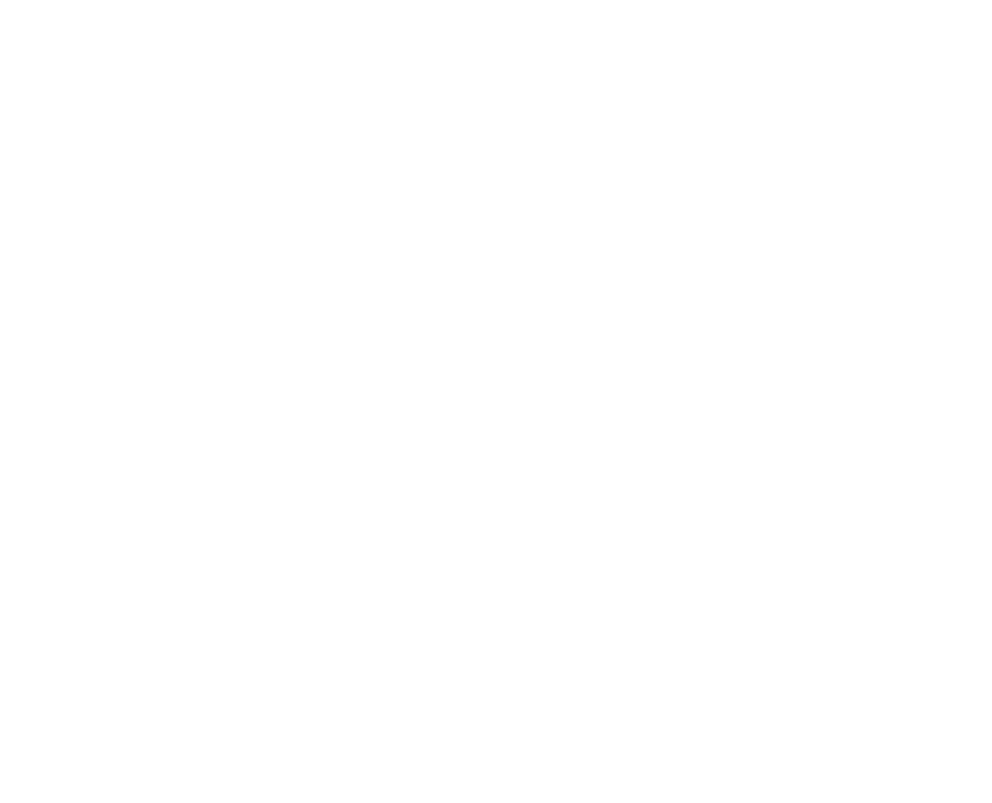
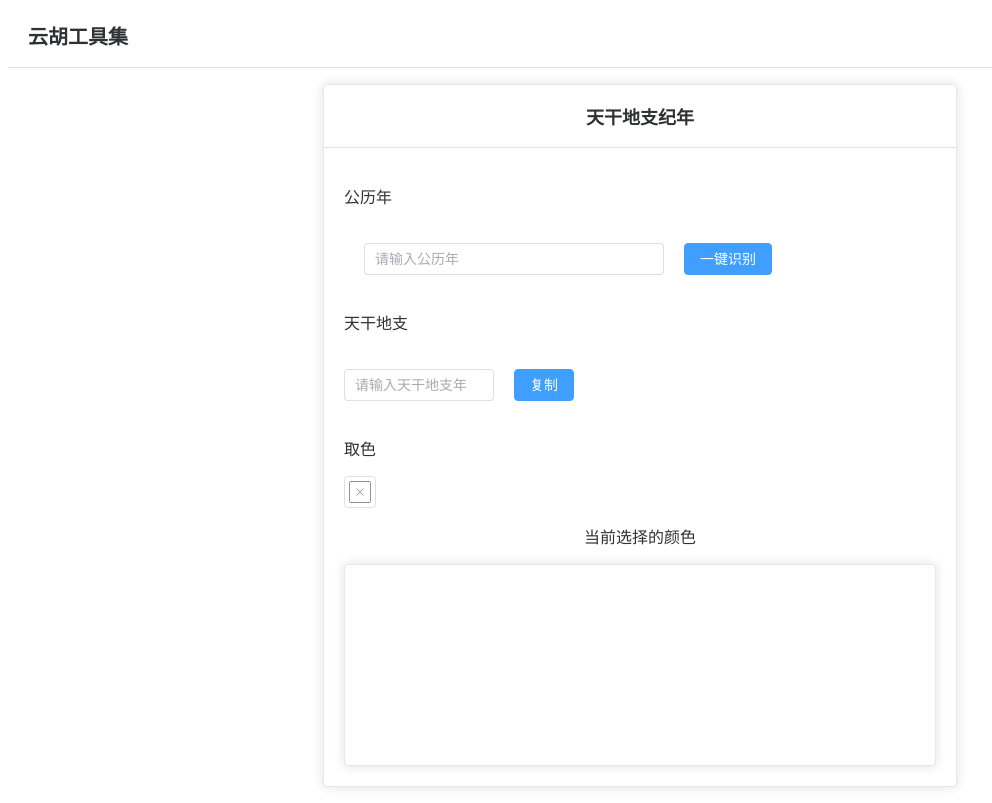
Before and after one commit to stevenling/interesting-util-client, a Vue app: page /heavenlyStemsAndEarthlyBranches in a window 1280 px wide. Before the commit this address had no page. Shown: the whole page, without its empty margins (0-992 px from the left). Built offline with nearby package versions, Linux system fonts and the light colour scheme; what @highlightjs/vue-plugin would draw is missing.

Commit message:
feat: add heavenly stems

```diff
--- a/src/components/ColorConvert.vue
+++ b/src/components/ColorConvert.vue
@@ -16,32 +16,49 @@
           <div class="rgb-title-class">
             <p>RGB</p>
             <div class="smart-recognize-class">
-
               <el-tooltip class="box-item" effect="light" placement="left-start">
                 <template #content>
-                                    1. 识别 (30, 80, 255) 格式<br />2. 识别 rgb(30, 80, 255) 或者 RGB(30, 80, 255) 格式
-                                    <br /> 3. 识别 30, 80, 255 格式
-                                    <br /> 4. 识别 30 80 255 格式
+                  1. 识别 (30, 80, 255) 格式<br />2. 识别 rgb(30, 80, 255) 或者 RGB(30,
+                  80, 255) 格式 <br />
+                  3. 识别 30, 80, 255 格式 <br />
+                  4. 识别 30 80 255 格式
                 </template>
                 <el-text @mouseenter="showSmartRecognizeTip">智能识别</el-text>
               </el-tooltip>
 
-                            <el-input class="el-input-class" v-model="inputRgbColor" placeholder="请输入 RGB 颜色值" clearable />
+              <el-input
+                class="el-input-class"
+                v-model="inputRgbColor"
+                placeholder="请输入 RGB 颜色值"
+                clearable
+              />
               <el-button type="primary" @click="clickRecognize">一键识别</el-button>
             </div>
 
             <div class="single-rgb-class">
               <el-text>R: </el-text>
-                            <el-input class="el-input-single-class" v-model="inputRedColor" placeholder="请输入红色像素值"
-                                clearable />
+              <el-input
+                class="el-input-single-class"
+                v-model="inputRedColor"
+                placeholder="请输入红色像素值"
+                clearable
+              />
 
               <el-text>G: </el-text>
-                            <el-input class="el-input-single-class" v-model="inputGreenColor" placeholder="请输入绿色像素值"
-                                clearable />
+              <el-input
+                class="el-input-single-class"
+                v-model="inputGreenColor"
+                placeholder="请输入绿色像素值"
+                clearable
+              />
 
               <el-text>B: </el-text>
-                            <el-input class="el-input-single-class" v-model="inputBlueColor" placeholder="请输入蓝色像素值"
-                                clearable />
+              <el-input
+                class="el-input-single-class"
+                v-model="inputBlueColor"
+                placeholder="请输入蓝色像素值"
+                clearable
+              />
 
               <el-button type="primary" @click="clickCopyRgbColor">复制</el-button>
             </div>
@@ -50,11 +67,14 @@
           <div class="hex-title-class">
             <p>HEX</p>
             <div class="smart-recognize-class">
-                            <el-input class="input-hex-color-class" v-model="inputHexColor" placeholder="请输入 HEX 颜色值"
-                                clearable />
+              <el-input
+                class="input-hex-color-class"
+                v-model="inputHexColor"
+                placeholder="请输入 HEX 颜色值"
+                clearable
+              />
               <el-button type="primary" @click="clickCopyHexColor">复制</el-button>
             </div>
-
           </div>
 
           <div class="select-color-title-class">
@@ -64,7 +84,10 @@
 
           <div class="show-color-title-class">
             <p>当前选择的颜色</p>
-                        <el-card class="show-color-el-card-class" :style="{ backgroundColor: selectColor }"></el-card>
+            <el-card
+              class="show-color-el-card-class"
+              :style="{ backgroundColor: selectColor }"
+            ></el-card>
           </div>
         </el-col>
       </el-row>
@@ -80,7 +103,7 @@
 
 export default {
   components: {
-        TopMenu
+    TopMenu,
   },
   setup() {
     const selectColor = ref("#FFFFFF");
@@ -90,7 +113,6 @@
     const inputRedColor = ref();
     const inputGreenColor = ref();
     const inputBlueColor = ref();
-
 
     /**
      * 在取色板中取色
@@ -103,14 +125,14 @@
         inputBlueColor.value = parseInt(selectColor.value.slice(5, 7), 16);
         inputRgbColor.value = "";
       }
-        }
+    };
 
     /**
      * 监听 16 进制的颜色值
      */
     watch(inputHexColor, (newValue, oldValue) => {
       if (newValue !== null && newValue !== undefined && newValue !== "") {
-                if (newValue[0] !== '#') {
+        if (newValue[0] !== "#") {
           ElMessage.error("颜色格式有误, 请重新输入");
         }
         if (newValue.length === 7) {
@@ -120,15 +142,26 @@
       }
     });
 
-        watch(() => [inputRedColor.value, inputGreenColor.value, inputBlueColor.value], (newValue, oldValue) => {
+    watch(
+      () => [inputRedColor.value, inputGreenColor.value, inputBlueColor.value],
+      (newValue, oldValue) => {
         // 10 进制 number 值
         if (newValue[0] && newValue[1] && newValue[2]) {
           let redColor = parseInt(newValue[0]);
           let greenColor = parseInt(newValue[1]);
           let blueColor = parseInt(newValue[2]);
 
-                if (redColor < 0 || redColor > 255 || greenColor < 0 || greenColor > 255 || blueColor < 0 || blueColor > 255
-                    || isNaN(redColor) || isNaN(greenColor) || isNaN(blueColor)) {
+          if (
+            redColor < 0 ||
+            redColor > 255 ||
+            greenColor < 0 ||
+            greenColor > 255 ||
+            blueColor < 0 ||
+            blueColor > 255 ||
+            isNaN(redColor) ||
+            isNaN(greenColor) ||
+            isNaN(blueColor)
+          ) {
             ElMessage.error("RGB 颜色值不可以小于 0 或者大于 255, 请重新输入");
             return;
           } else {
@@ -138,22 +171,22 @@
             let blueHexColor = blueColor.toString(16);
 
             if (parseInt(redHexColor, 16) < 16) {
-                        redHexColor = '0' + redHexColor;
+              redHexColor = "0" + redHexColor;
             }
 
             if (parseInt(greenHexColor, 16) < 16) {
-                        greenHexColor = '0' + greenHexColor;
+              greenHexColor = "0" + greenHexColor;
             }
 
             if (parseInt(blueHexColor, 16) < 16) {
-                        blueHexColor = '0' + blueHexColor;
+              blueHexColor = "0" + blueHexColor;
             }
 
-                    inputHexColor.value = '#' + redHexColor + greenHexColor + blueHexColor;
+            inputHexColor.value = "#" + redHexColor + greenHexColor + blueHexColor;
           }
         }
-        })
-
+      }
+    );
 
     /**
      * 一键识别
@@ -204,7 +237,7 @@
       }
 
       ElMessage.error("智能识别失败, 请检查 RGB 格式");
-        }
+    };
 
     /**
      * 复制 16 进制颜色值
@@ -213,13 +246,12 @@
       const { toClipboard } = useClipboard();
       try {
         await toClipboard(inputHexColor.value);
-                ElMessage.success("复制 16 进制颜色值成功")
+        ElMessage.success("复制 16 进制颜色值成功");
       } catch (e) {
         console.error(e);
         ElMessage.error("复制 16 进制颜色值失败");
       }
-        }
-
+    };
 
     /**
      * 复制 rgb 颜色值
@@ -227,15 +259,21 @@
     const clickCopyRgbColor = async () => {
       const { toClipboard } = useClipboard();
       try {
-                const rgbColor = "rgb(" + inputRedColor.value + ", " + inputGreenColor.value + ", " + inputBlueColor.value + ")";
+        const rgbColor =
+          "rgb(" +
+          inputRedColor.value +
+          ", " +
+          inputGreenColor.value +
+          ", " +
+          inputBlueColor.value +
+          ")";
         await toClipboard(rgbColor);
-                ElMessage.success("复制 RGB 颜色值成功")
+        ElMessage.success("复制 RGB 颜色值成功");
       } catch (e) {
         console.error(e);
         ElMessage.error("复制 RGB 进制颜色值失败");
       }
-        }
-
+    };
 
     return {
       clickSelectColor,
@@ -247,10 +285,10 @@
       inputRgbColor,
       inputRedColor,
       inputGreenColor,
-            inputBlueColor
-        }
-    }
-}
+      inputBlueColor,
+    };
+  },
+};
 </script>
 
 <style scoped>
@@ -261,7 +299,7 @@
 }
 
 .app {
-    background: #EBEDF0;
+  background: #ebedf0;
 }
 
 .box-card {
--- /dev/null
+++ b/src/components/HeavenlyStemsAndEarthlyBranches.vue
@@ -0,0 +1,244 @@
+<template>
+  <TopMenu></TopMenu>
+  <div id="app">
+    <el-card class="box-card">
+      <template #header>
+        <div class="card-header">
+          <div class="title">天干地支纪年</div>
+        </div>
+      </template>
+      <el-row :gutter="120" :span="12">
+        <el-col :span="24" class="el-input-content">
+          <div class="calendar-year-title-class">
+            <p>公历年</p>
+            <div class="smart-recognize-class">
+              <el-input
+                class="el-input-class"
+                v-model="calendarYear"
+                placeholder="请输入公历年"
+                clearable
+              />
+              <el-button type="primary" @click="clickRecognize">一键识别</el-button>
+            </div>
+          </div>
+
+          <div class="hex-title-class">
+            <p>天干地支</p>
+            <div class="smart-recognize-class">
+              <el-input
+                class="input-hex-color-class"
+                v-model="heavenlyStemsEarthlyBranchesYear"
+                placeholder="请输入天干地支年"
+                clearable
+              />
+              <el-button type="primary" @click="clickCopyHexColor">复制</el-button>
+            </div>
+          </div>
+
+          <div class="select-color-title-class">
+            <p>取色</p>
+            <el-color-picker v-model="selectColor" @change="clickSelectColor" />
+          </div>
+
+          <div class="show-color-title-class">
+            <p>当前选择的颜色</p>
+            <el-card
+              class="show-color-el-card-class"
+              :style="{ backgroundColor: selectColor }"
+            ></el-card>
+          </div>
+        </el-col>
+      </el-row>
+    </el-card>
+  </div>
+</template>
+
+<script>
+import { watch, ref } from "vue";
+import { ElMessage } from "element-plus";
+import useClipboard from "vue-clipboard3";
+import TopMenu from "./TopMenu.vue";
+
+export default {
+  components: {
+    TopMenu,
+  },
+  setup() {
+    // 公历年
+    const calendarYear = ref();
+    // 天干地支纪年
+    const heavenlyStemsEarthlyBranchesYear = ref("");
+
+    // 十天干
+    const heavenlyStemsList = [
+      "甲",
+      "乙",
+      "丙",
+      "丁",
+      "戊",
+      "己",
+      "庚",
+      "辛",
+      "壬",
+      "癸",
+    ];
+    // 阳天干
+    const positiveHeavenlyStemsList = ["甲", "丙", "戊", "庚", "壬"];
+    // 阴天干
+    const negativeHeavenlyStemsList = ["乙", "丁", "己", "辛", "癸"];
+
+    // 十二地支
+    const earthlyBranchesList = ["甲", "丙", "戊", "庚", "壬"];
+
+    /**
+     * 监听 16 进制的颜色值
+     */
+    watch(calendarYear, (newValue, oldValue) => {
+      if (newValue && newValue !== undefined && newValue !== "") {
+      }
+    });
+
+    /**
+     * 一键识别
+     */
+    const clickRecognize = () => {};
+
+    /**
+     * 复制 16 进制颜色值
+     */
+    const clickCopyHexColor = async () => {
+      const { toClipboard } = useClipboard();
+      try {
+        await toClipboard(inputHexColor.value);
+        ElMessage.success("复制 16 进制颜色值成功");
+      } catch (e) {
+        console.error(e);
+        ElMessage.error("复制 16 进制颜色值失败");
+      }
+    };
+
+    /**
+     * 复制 rgb 颜色值
+     */
+    const clickCopyRgbColor = async () => {
+      const { toClipboard } = useClipboard();
+      try {
+        const rgbColor =
+          "rgb(" +
+          inputRedColor.value +
+          ", " +
+          inputGreenColor.value +
+          ", " +
+          inputBlueColor.value +
+          ")";
+        await toClipboard(rgbColor);
+        ElMessage.success("复制 RGB 颜色值成功");
+      } catch (e) {
+        console.error(e);
+        ElMessage.error("复制 RGB 进制颜色值失败");
+      }
+    };
+
+    return {
+      calendarYear,
+      heavenlyStemsEarthlyBranchesYear,
+      clickRecognize,
+    };
+  },
+};
+</script>
+
+<style scoped>
+html,
+body {
+  width: 100%;
+  height: 100%;
+}
+
+.app {
+  background: #ebedf0;
+}
+
+.box-card {
+  /* 表示上下边界为 0，左右则根据宽度自适应相同值 */
+  /*display: flex;*/
+  /*position: absolute;*/
+
+  margin: 1rem auto;
+  width: 50%;
+  text-align: center;
+}
+
+.calendar-year-title-class {
+  display: flex;
+  flex-direction: column;
+  justify-content: flex-start;
+  align-content: flex-start;
+  text-align: left;
+}
+
+.smart-recognize-class {
+  display: flex;
+  flex-direction: row;
+  justify-content: flex-start;
+  align-items: center;
+  height: 30px;
+  margin-top: 20px;
+}
+
+.el-input-class {
+  width: 300px;
+  margin-left: 20px;
+  margin-right: 20px;
+}
+
+.single-rgb-class {
+  margin-top: 20px;
+}
+
+.el-input-single-class {
+  width: 150px;
+  margin-left: 20px;
+  margin-right: 20px;
+}
+
+.hex-title-class {
+  display: flex;
+  flex-direction: column;
+  justify-content: flex-start;
+  align-content: flex-start;
+  text-align: left;
+  margin-top: 20px;
+}
+
+.select-color-title-class {
+  display: flex;
+  flex-direction: column;
+  justify-content: flex-start;
+  align-content: flex-start;
+  text-align: left;
+  margin-top: 20px;
+}
+
+:root {
+  --card-color: #4d4e53;
+}
+
+.color-el-card-class {
+  color: var(--card-color);
+}
+
+.show-color-el-card-class {
+  height: 200px;
+}
+
+.input-hex-color-class {
+  width: 150px;
+  margin-right: 20px;
+}
+
+.title {
+  font-size: 18px;
+  font-weight: bold;
+}
+</style>
--- a/src/components/TextFormat.vue
+++ b/src/components/TextFormat.vue
@@ -8,20 +8,36 @@
       </template>
       <el-row :gutter="120">
         <el-col :span="12" class="el-input-content">
-          <div class="json-title">待格式化文本
-            <el-button class="clear-and-copy-button" type="danger" @click="clickClear">清空</el-button>
+          <div class="json-title">
+            待格式化文本
+            <el-button class="clear-and-copy-button" type="danger" @click="clickClear"
+              >清空</el-button
+            >
           </div>
-          <el-input v-model="currentText.oldText" :rows="23" type="textarea" placeholder="请输入待美化文本"
-            class="el-input-class" />
+          <el-input
+            v-model="currentText.oldText"
+            :rows="23"
+            type="textarea"
+            placeholder="请输入待美化文本"
+            class="el-input-class"
+          />
         </el-col>
 
         <el-col :span="12" class="el-input-content">
-          <div class="json-title">美化后的文本
-            <el-button class="clear-and-copy-button" type="success" @click="clickCopy">复制到剪贴板</el-button>
+          <div class="json-title">
+            美化后的文本
+            <el-button class="clear-and-copy-button" type="success" @click="clickCopy"
+              >复制到剪贴板</el-button
+            >
           </div>
           <!--          <highlightjs language='json' :code= "currentText.formatText" class = "highlight-json"/>-->
-          <el-input v-model="currentText.formatText" :rows="23" type="textarea" placeholder="美化后的文本"
-            class="el-input-class" />
+          <el-input
+            v-model="currentText.formatText"
+            :rows="23"
+            type="textarea"
+            placeholder="美化后的文本"
+            class="el-input-class"
+          />
         </el-col>
       </el-row>
     </el-card>
@@ -29,7 +45,7 @@
 </template>
 
 <script>
-import moment from "moment" // 引入 moment 处理时间
+import moment from "moment"; // 引入 moment 处理时间
 import { onMounted, watch, reactive } from "vue";
 import { ElMessage } from "element-plus";
 import useClipboard from "vue-clipboard3"; // 引入剪切板处理
@@ -38,8 +54,8 @@
   setup() {
     let currentText = reactive({ oldText: "", formatText: "" });
     onMounted(() => {
-      document.querySelector('body').setAttribute('style', 'background: #EBEDF0');
-    })
+      document.querySelector("body").setAttribute("style", "background: #EBEDF0");
+    });
 
     /**
      * 监听原来的未格式化的文本，必须使用 try catch 异常处理，否则会报错
@@ -48,38 +64,41 @@
      * @param oldText 用户输入的未格式化的文本，最开始是空
      * @param newValue 用户改变后的新的值
      */
-    watch(() => currentText.oldText, (newValue, oldValue) => {
+    watch(
+      () => currentText.oldText,
+      (newValue, oldValue) => {
         console.log("newValue" + newValue);
         const jsonFormatSpace = 4; // json 格式化的缩进
         if (typeof newValue == "string" && newValue !== "" && newValue != null) {
           try {
-          let pattern = '/^[a-zA-Z]+$/';
-          const res = newValue.replace('/^[a-zA-Z]+$/', "www");
+            let pattern = "/^[a-zA-Z]+$/";
+            const res = newValue.replace("/^[a-zA-Z]+$/", "www");
             console.log("res" + res);
           } catch (e) {
-          ElMessage.error('待格式化的文本有误，请检查');
+            ElMessage.error("待格式化的文本有误，请检查");
             console.log(e);
-          currentText.formatText = '';
+            currentText.formatText = "";
           }
         }
         if (newValue === "") {
-        currentText.formatText = '';
+          currentText.formatText = "";
         }
-    });
+      }
+    );
 
     /**
      * 点击下载
      */
     function clickDownload() {
       if (currentText.formatText === "") {
-        ElMessage.error('下载空 Json 没有意义');
+        ElMessage.error("下载空 Json 没有意义");
         return;
       }
 
       let eleLink = document.createElement("a");
-      const fileName = moment().format('YYYY-MM-DD-hh-mm-ss');
+      const fileName = moment().format("YYYY-MM-DD-hh-mm-ss");
 
-      eleLink.download = fileName + '.json';
+      eleLink.download = fileName + ".json";
       eleLink.style.display = "none";
       // 字符内容转变成 blob 地址
       let blob = new Blob([currentText.formatText], { type: "text/json" });
@@ -95,11 +114,11 @@
      * 点击清空
      */
     function clickClear() {
-      if (currentText.oldText === '') {
-        ElMessage.info('已经清空了，没必要再次清空');
+      if (currentText.oldText === "") {
+        ElMessage.info("已经清空了，没必要再次清空");
       }
-      currentText.formatText = '';
-      currentText.oldText = '';
+      currentText.formatText = "";
+      currentText.oldText = "";
     }
 
     /**
@@ -114,7 +133,7 @@
       }
       try {
         await toClipboard(currentText.formatText);
-        ElMessage.success("复制格式化后的 json 到剪切板成功")
+        ElMessage.success("复制格式化后的 json 到剪切板成功");
       } catch (e) {
         console.error(e);
         ElMessage.error("复制格式化后的 json 到剪切板失败");
@@ -126,10 +145,10 @@
       onMounted,
       clickDownload,
       clickClear,
-      clickCopy
-    }
-  }
-}
+      clickCopy,
+    };
+  },
+};
 </script>
 
 <style scoped>
@@ -140,7 +159,7 @@
 }
 
 .app {
-  background: #EBEDF0;
+  background: #ebedf0;
 }
 
 .box-card {
@@ -159,7 +178,6 @@
   font-family: Arial, "Microsoft YaHei";
   margin: 2rem;
 }
-
 
 .button {
   color: #fffdf2;
@@ -182,7 +200,7 @@
 }
 
 .el-input-class {
-  font-size: 1.0rem;
+  font-size: 1rem;
 }
 
 .el-button-list {
@@ -195,6 +213,5 @@
   /* 18px */
   /*width: 25rem;*/
   height: 100%;
-
 }
 </style>
--- a/src/components/UtilIndex.vue
+++ b/src/components/UtilIndex.vue
@@ -13,13 +13,9 @@
           </div>
         </template>
         <div>
-          <el-button type="primary" @click="GotoJsonFormat">
-            Json 代码美化
-          </el-button>
+          <el-button type="primary" @click="gotoJsonFormat"> Json 代码美化 </el-button>
 
-          <el-button type="primary" @click="GotoColorConvert">
-            颜色进制转换
-          </el-button>
+          <el-button type="primary" @click="gotoColorConvert"> 颜色进制转换 </el-button>
         </div>
       </el-card>
 
@@ -35,9 +31,10 @@
           </el-button>
         </div> -->
         <div>
-          <el-button type="primary" @click="GotoCalcBmi">
-            BMI 计算
-          </el-button>
+          <el-button type="primary" @click="gotoCalcBmi"> BMI 计算 </el-button>
+
+          <el-button type="primary" @click="gotoCalcHeavenlyStemsAndEarthlyBranches"> 天干地支纪年 </el-button>
+
         </div>
 
       </el-card>
@@ -52,13 +49,12 @@
 <script>
 import { ElMessage } from "element-plus";
 import { useRouter } from "vue-router";
-import TopMenu from "./TopMenu.vue"
-
+import TopMenu from "./TopMenu.vue";
 
 export default {
   name: "UtilIndex",
   components: {
-    TopMenu
+    TopMenu,
   },
   setup() {
     const router = useRouter();
@@ -68,43 +64,52 @@
      *
      * @constructor
      */
-    function GotoColorConvert() {
+    function gotoColorConvert() {
       router.push({
-        path: "/ColorConvert"
+        path: "/ColorConvert",
       });
     }
 
-    function GotoJsonFormat() {
+    function gotoJsonFormat() {
       router.push({
-        path: "/JsonFormat"
+        path: "/JsonFormat",
       });
     }
 
     function GotoBetweenNowToHoliday() {
       router.push({
-        path: "/BetweenNowToHoliday"
+        path: "/BetweenNowToHoliday",
       });
     }
 
     /**
-     * 计算BMI
+     * 计算 BMI
      */
-    const GotoCalcBmi = (() => {
-      // ElMessage.error("云胡哥哥正在开发中!");
+    const gotoCalcBmi = () => {
+      ElMessage.error("云胡哥哥正在开发中!");
 
+      // router.push({
+      //   path: "/DPlayer",
+      // });
+    };
+
+    /**
+     * 跳转到计算天干地支
+     */
+    const gotoCalcHeavenlyStemsAndEarthlyBranches = () => {
       router.push({
-        path: "/DPlayer"
+        path: "/heavenlyStemsAndEarthlyBranches",
       });
-    })
-
+    }
     return {
-      GotoJsonFormat,
-      GotoColorConvert,
+      gotoJsonFormat,
+      gotoColorConvert,
       GotoBetweenNowToHoliday,
-      GotoCalcBmi
-    }
-  }
-}
+      gotoCalcBmi,
+      gotoCalcHeavenlyStemsAndEarthlyBranches
+    };
+  },
+};
 </script>
 
 <style scoped>
@@ -136,7 +141,6 @@
 
 .card-header {
   /*background: skyblue;*/
-
 }
 
 .icp {
--- a/src/router/router.js
+++ b/src/router/router.js
@@ -28,6 +28,11 @@
         name: 'DPlayer',
         path: '/DPlayer',
         component: () => import("@/components/DPlayer")
+    },
+    {
+        name: 'HeavenlyStemsAndEarthlyBranches',
+        path: '/heavenlyStemsAndEarthlyBranches',
+        component: () => import("@/components/HeavenlyStemsAndEarthlyBranches.vue")
     }
 ];
 
```
Also changed, not shown: src/components/1.js (deleted, +0 -50 lines), src/components/BetweenNowToHoliday.vue (+24 -17 lines), src/components/CodeFormat.vue (+3 -6 lines), src/components/DPlayer.vue (+39 -36 lines), src/components/TopMenu.vue (+19 -13 lines), 1 other file (tests, documents, lock files or other folders). Lines whose indentation alone changed are shown as unchanged.
